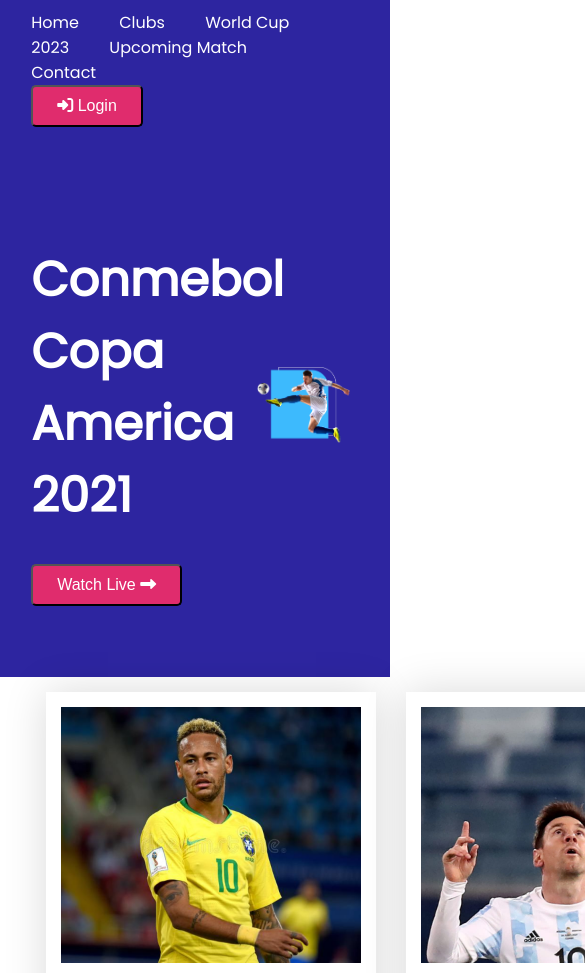
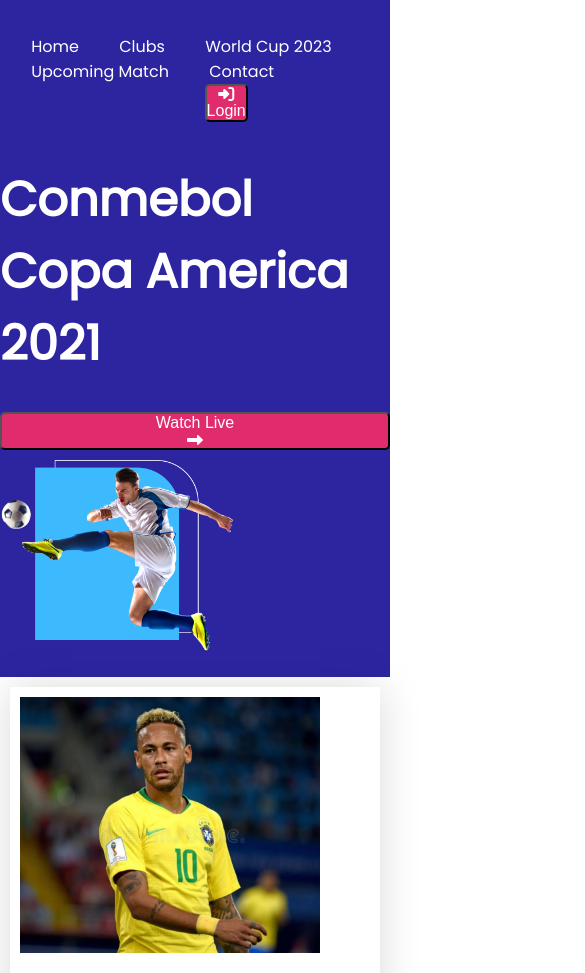
Before and after one commit to jakaria61/football-team, a plain HTML site: page index.html in a window 390 px wide. Shown: the top 973 px of the page, 585 px wide, since content can reach past the window. Drawn offline with Linux system fonts and the light colour scheme.

Commit message:
response

```diff
--- a/index.html
+++ b/index.html
@@ -14,7 +14,8 @@
 
 <body>
     <!-- header start here  -->
-    <header class="header-container">
+    <header>
+        <div class="header-container">
             <div class="menubar">
                 <div class="menu">
                     <a href="">Home</a>
@@ -27,15 +28,18 @@
                     <button class="button"><i class="fas fa-sign-in-alt"></i> Login</button>
                 </div>
             </div>
+
             <div class="banner-section">
                 <div class="half-width">
-                <h1>Conmebol <br>Copa America <br>2021</h1>
+                    <h1>Conmebol Copa America 2021</h1>
                     <button class="button">Watch Live <i class="fa fa-long-arrow-right"></i></button>
                 </div>
                 <div class="half-width">
                     <img src="images/banner.png" alt="banner-image">
                 </div>
             </div>
+        </div>
+
     </header>
     <main>
         <section class="player-container">
@@ -226,8 +230,8 @@
             </table>
         </div>
     </section>
-    <section>
-        <div class="upcoming-match">
+    <section class="upcoming-match">
+
         <div class="upcoming-info">
             <h1>***Up Coming Match***</h1>
             <h3><i class="far fa-calendar-alt"></i> 20-02-3030</h2>
@@ -236,7 +240,7 @@
             <h1>Brazil vs Argentina</h1>
         </div>
 
-        </div>
+
     </section>
     <!-- start footer  -->
     <footer>
--- a/style.css
+++ b/style.css
@@ -14,14 +14,18 @@
  -----------------*/
 .header-container{
     background: #2D25A0;
+    width: 1440px;
     height: 677px;
+
 }
+
 .menubar{
     display: flex;
     justify-content: space-between;
-    flex-wrap: wrap;
-    padding: 10px 34px;
-    padding-left: 8%;
+    align-items: center;
+    padding-top: 34px;
+    padding-right: 281px;
+    padding-left:8%;
 }
 .menu a{
  text-decoration: none;
@@ -52,6 +56,15 @@
     background-color:tomato;
 
 }
+
+/*--------------------
+ banner section style
+---------------------- */
+.banner-section{
+    display: flex;
+    margin-top:50px;
+
+}
 .half-width{
     width: 50%;
     padding-left:8%;
@@ -59,15 +72,9 @@
     font-size: 24px;
 }
 .half-width img{
-    width: 70%;
+    width: 60%;
 }
-.banner-section{
- display: flex;
- justify-content: center;
- align-items: center;
- margin-top: 75px;
 
-}
 
 /* ----------------
 player section style
@@ -75,13 +82,14 @@
 .player-container{
     justify-content: center;
     align-items: center;
+    padding-left:8%;
 }
 .team{
     display: grid;
     grid-template-columns: repeat(3,1fr);
     grid-row-gap:30px;
     width: 50%;
-    padding-left:8%;
+
     background: #FFFFFF;
 
 }
@@ -89,17 +97,16 @@
 
     background: #FFFFFF;
     box-shadow: 0px 0px 40px rgba(0, 0, 0, 0.15);
-
-    margin: 15px;
+    margin: 10px;
 
 }
    .player img{
-    margin: 15px ;
+    margin: 10px ;
     width: 300px;
     height: 256px;
    }
    .player-info{
-       margin: 15px;
+       margin: 10px;
    }
 /*-----------------
  match section style
@@ -129,10 +136,7 @@
      padding-top: 20px;
 
  }
- .match-result{
-     width: 50%;
-     padding: 8%;
- }
+
  .match-result img{
      width: 70%;
      border-radius: 40px;
@@ -147,6 +151,7 @@
    background-image: url(images/upcoming-match.jpg);
    background-repeat: no-repeat;
    background-size: cover;
+   margin: 0% auto;
 
  }
  .upcoming-info{
@@ -173,3 +178,68 @@
     border-radius: 50%;
     cursor: pointer;
 }
+
+/*------------------------------
+ media query for mobile phone
+------------------------------- */
+/* @media only screen and (max-width:688px) {
+
+
+
+    } */
+
+/* /* --------------------
+for ipad
+---------------------- */
+
+@media only screen and (max-width:688px) {
+
+    body{
+        margin: 0%;
+
+    }
+
+    .header-container,.menubar{
+        width: 100%;
+       flex-direction: column;
+    }
+   .banner-section{
+       display: flex;
+       flex-direction: column;
+       margin: 0%;
+   }
+   .half-width,.match-container{
+       padding: 0%;
+       margin: 0%;
+
+   }
+
+    .upcoming-info,.upcoming-match{
+     width: 100%;
+    }
+    .banner-section,.match-container,.match-result-container{
+        display: grid;
+        grid-template-columns: repeat(1, 1fr);
+
+}
+
+.player-container,.team,.points-table,.match-part,.button{
+    width: 100%;
+    display: grid;
+    grid-template-columns: repeat(1,1fr);
+    margin-right: 5px;
+    padding: 0%;
+    margin: 0%;
+}
+.match-part,.half-width,.match-part{
+    width: 100%;
+    padding-top:10px ;
+    align-items: center;
+}
+.footer-logo img{
+    width: 100%;
+
+}
+}
+
+/* for lapto */
```
Lines whose indentation alone changed are shown as unchanged.
